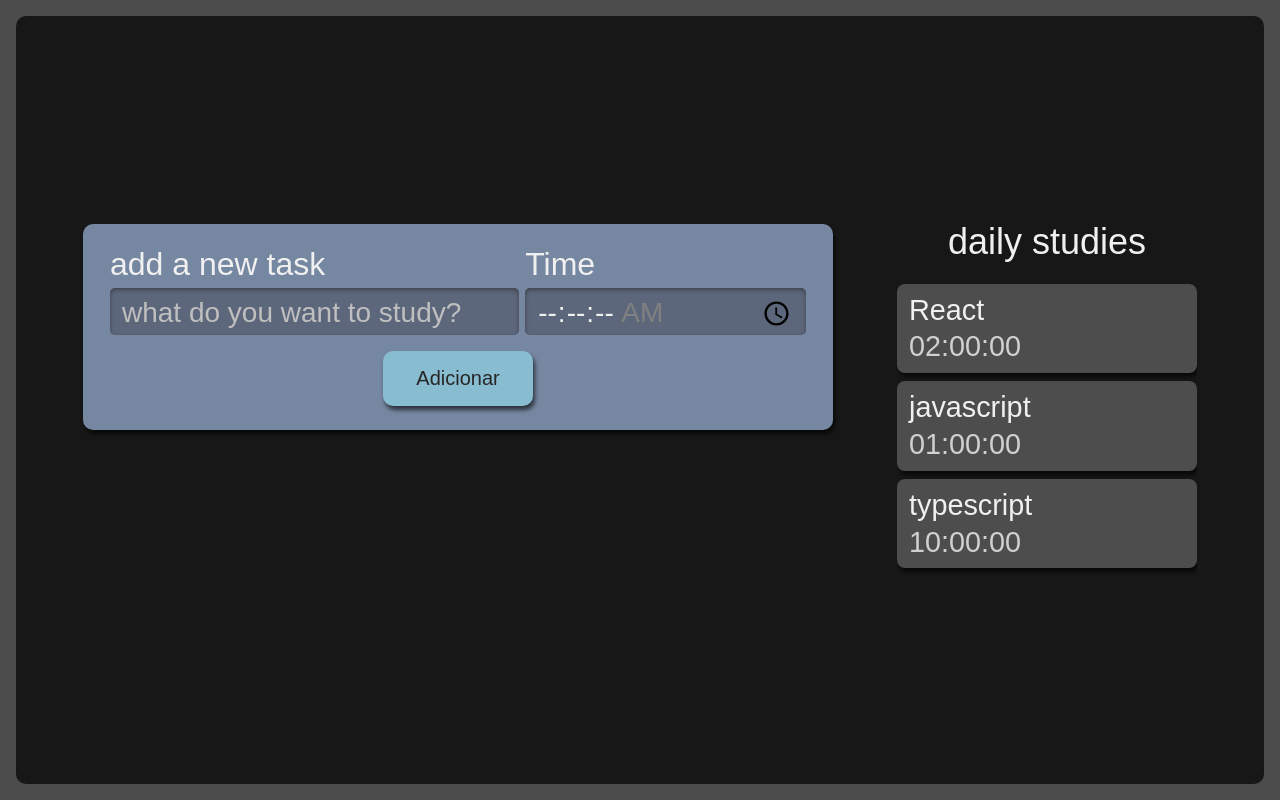
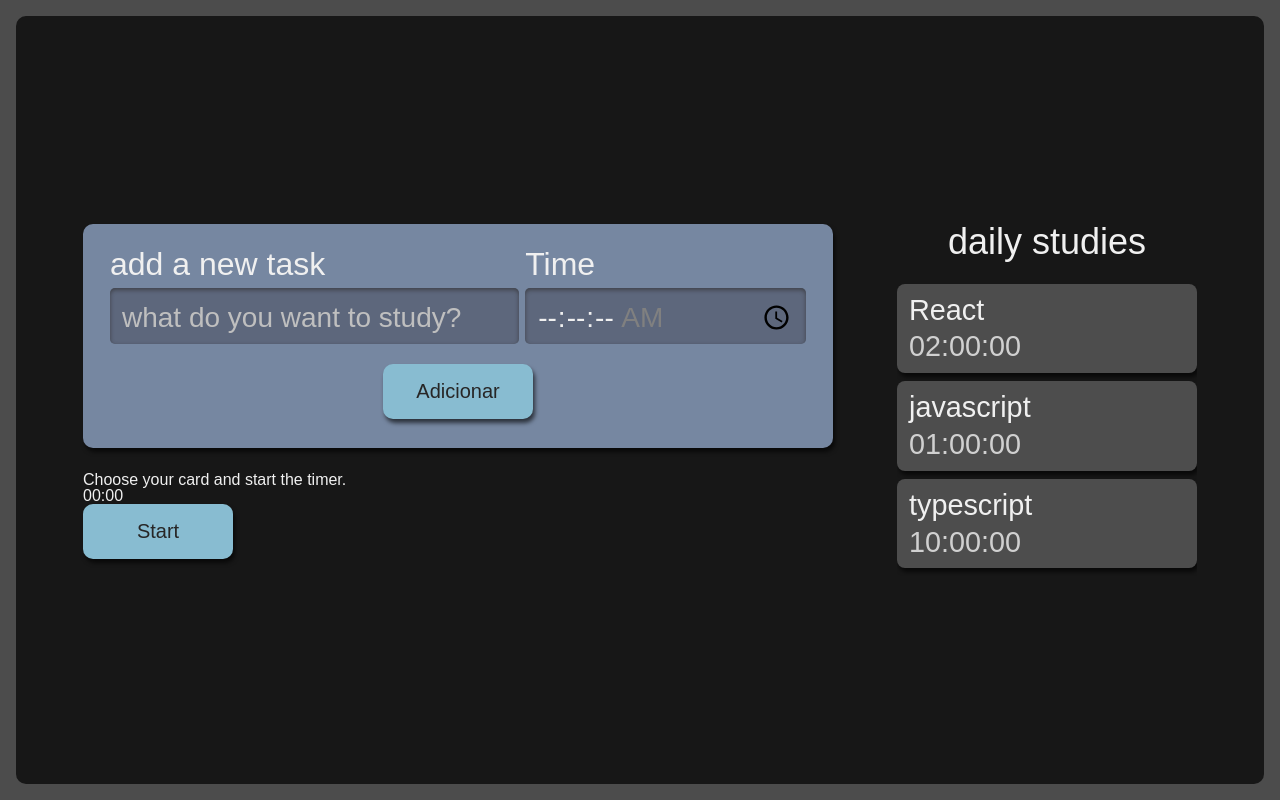
Before and after one commit to HumbertoVitalino/ReactTasks, a React (Create React App) app: page / in a window 1280 px wide. Built offline with nearby package versions, Linux system fonts and the light colour scheme.

Commit message:
add timer component to app page

```diff
--- a/src/pages/App.tsx
+++ b/src/pages/App.tsx
@@ -2,12 +2,14 @@ import React from 'react';
 import Forms from '../components/forms';
 import List from '../components/list';
 import style from './App.module.scss'
+import Timer from '../components/timer';
 
 function App() {
   return (
     <div className={style.AppStyle}>
       <Forms/>
       <List/>
+      <Timer/>
     </div>
   )
 }
```
